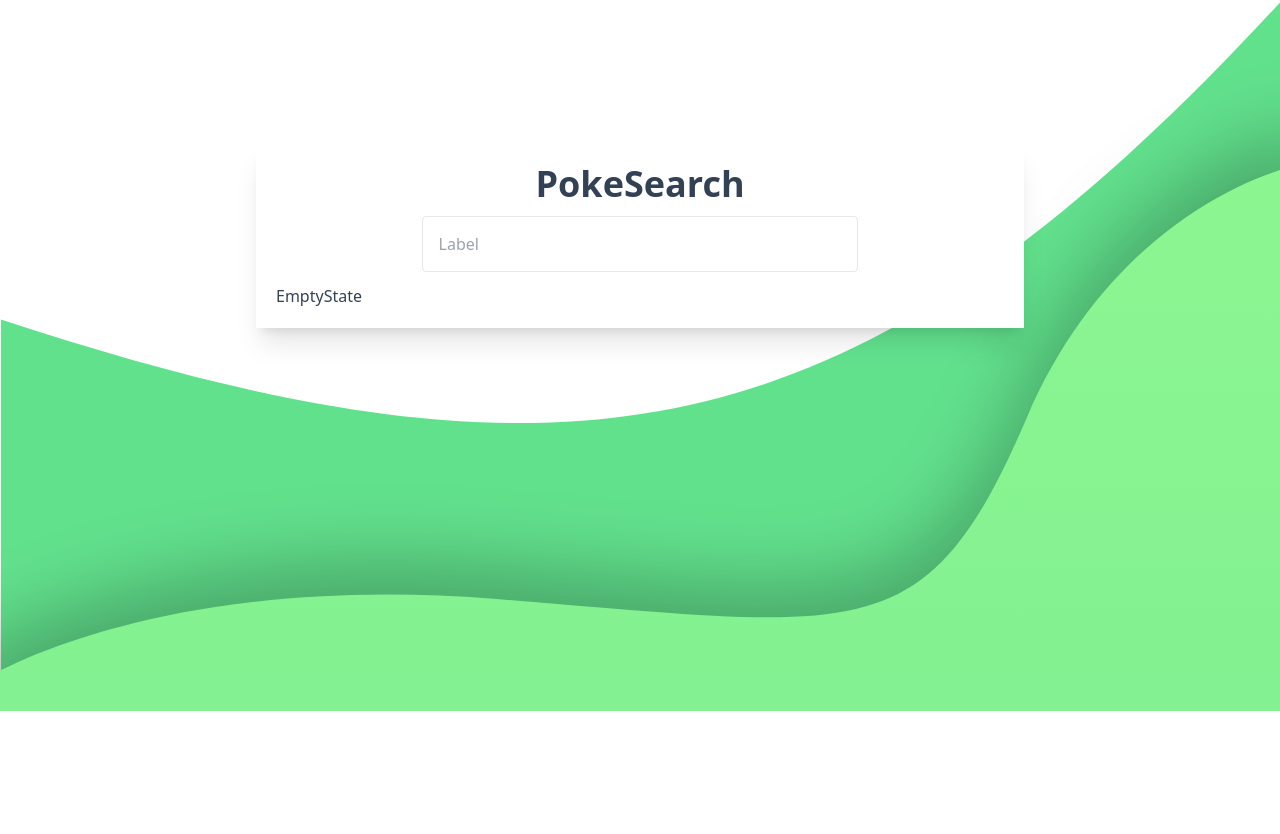
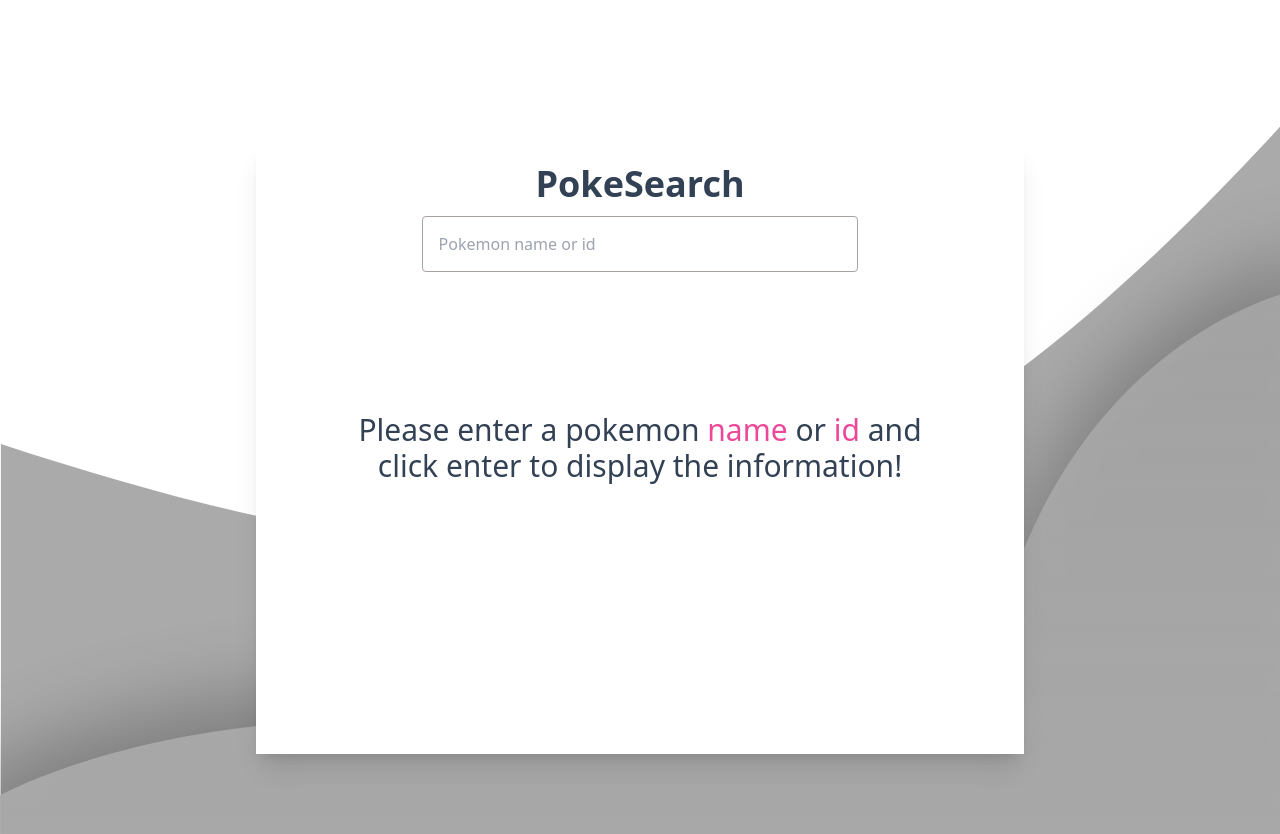
Before and after one commit to linapv18/poke-app, a Next.js app: page / in a window 1280 px wide. Shown: the top 834 px of the page. Before the commit the page ends 800 px from the top, so only its background shows below. Built offline with nearby package versions, Linux system fonts and the light colour scheme.

Commit message:
Use SWR to fetch data, added background effect

```diff
--- a/components/Background/Background.js
+++ b/components/Background/Background.js
@@ -1,15 +1,16 @@
 import React from "react";
+import getBgColor from "./utils";
 
-const Background = () => {
+const Background = ({type}) => {
   return (
-    <svg className="w-full absolute z-0 top-0"
+    <svg className="w-full absolute z-0 top-0 h-[120vh]"
       viewBox="0 0 1440 800"
       fill="none"
       xmlns="http://www.w3.org/2000/svg"
     >
       <path
         d="M1 1004H1442.5V0C966.314 518.626 644.677 571.095 1 359.5V1004Z"
-        fill="#62E18D"
+        fill= {getBgColor(type)}
       />
       <g filter="url(#filter0_d_202_200)">
         <path
@@ -60,8 +61,8 @@ const Background = () => {
           y2="1001"
           gradientUnits="userSpaceOnUse"
         >
-          <stop stopColor="#8CF691" />
-          <stop offset="1" stopColor="#80EF91" />
+          <stop stopColor={getBgColor(type, 0.8)} />
+          <stop offset="1" stopColor= {getBgColor(type)} />
         </linearGradient>
       </defs>
     </svg>
--- /dev/null
+++ b/components/Background/utils.js
@@ -0,0 +1,48 @@
+import {rgba} from "polished"
+
+const getBgColor = (type, opacity = 1) =>
+{
+  switch (type) {
+    case "normal":
+      return rgba("#A8A77A", opacity);
+    case "fire":
+      return rgba("#EE8130", opacity);
+    case "water":
+      return rgba("#6390F0", opacity);
+    case "electric":
+      return rgba("#F7D02C", opacity);
+    case "grass":
+      return rgba("#7AC74C", opacity);
+    case "ice":
+      return rgba("#96D9D6", opacity);
+    case "fighting":
+      return rgba("#C22E28", opacity);
+    case "poison":
+      return rgba("#A33EA1", opacity);
+    case "ground":
+      return rgba("#E2BF65", opacity);
+    case "flying":
+      return rgba("#A98FF3", opacity);
+    case "psychic":
+      return rgba("#F95587", opacity);
+    case "bug":
+      return rgba("#A6B91A", opacity);
+    case "rock":
+      return rgba("#B6A136", opacity);
+    case "ghost":
+      return rgba("#735797", opacity);
+    case "dragon":
+      return rgba("#6F35FC", opacity);
+    case "dark":
+      return rgba("#705746", opacity);
+    case "steel":
+      return rgba("#B7B7CE", opacity);
+    case "fairy":
+      return rgba("#D685AD", opacity);
+
+    default:
+      return rgba("#AAAAAA", opacity);
+  }
+}
+
+export default getBgColor
--- a/components/EmptyState/EmptyState.js
+++ /dev/null
@@ -1,7 +0,0 @@
-import React from "react";
-
-const EmptyState = () => {
-  return <div>EmptyState</div>;
-};
-
-export default EmptyState;
--- a/components/EmptyState/index.js
+++ /dev/null
@@ -1 +0,0 @@
-export { default } from "./EmptyState";
--- /dev/null
+++ b/components/Message/Message.js
@@ -0,0 +1,11 @@
+import React from "react";
+
+const Message = ({ children }) => {
+  return (
+    <div className="mx-auto my-32 text-3xl text-center max-w-xl">
+      {children}
+    </div>
+  );
+};
+
+export default Message;
--- /dev/null
+++ b/components/Message/index.js
@@ -0,0 +1 @@
+export { default } from "./Message";
--- a/components/PokemonInfo/PokemonInfo.js
+++ b/components/PokemonInfo/PokemonInfo.js
@@ -1,8 +1,8 @@
 import React from "react";
 import Image from "next/image";
 
-const PokemonInfo = ({ pokemonData }) => {
-  const { sprites, id, name, types, stats } = pokemonData;
+const PokemonInfo = ({ data }) => {
+  const { sprites, id, name, types, stats } = data;
 
   return (
     <>
--- a/package.json
+++ b/package.json
@@ -11,9 +11,13 @@
   "dependencies": {
     "autoprefixer": "10.4.14",
     "next": "13.4.2",
+    "polish": "^0.2.3",
+    "polished": "^4.2.2",
     "postcss": "8.4.23",
     "react": "18.2.0",
     "react-dom": "18.2.0",
+    "react-loader-spinner": "^5.3.4",
+    "swr": "^2.1.5",
     "tailwindcss": "3.3.2"
   }
 }
--- a/pages/index.js
+++ b/pages/index.js
@@ -1,49 +1,76 @@
-"use client";
-
 import { useState } from "react";
-
+import useSWR from "swr";
 import Background from "../components/Background";
-import EmptyState from "../components/EmptyState";
+import Message from "../components/Message";
 import PokemonInfo from "../components/PokemonInfo";
+import { fetcher } from "../utils/request";
+import { Oval } from "react-loader-spinner";
 
 const Home = () => {
   const [pokemonName, setPokemonName] = useState();
-  const [pokemonData, setPokemonData] = useState();
-  const [aboutPokemon, setAboutPokemon] = useState("");
+  const [searchValue, setSearchValue] = useState("");
+  const { data, error, isLoading } = useSWR(
+    pokemonName ? `https://pokeapi.co/api/v2/pokemon/${pokemonName}/` : null,
+    fetcher
+  );
+
   const searchEntry = (e) => {
     const { value } = e.target;
-    setPokemonName(value);
+    setSearchValue(value);
   };
 
   const onSubmit = (e) => {
     e.preventDefault();
-    fetch(`https://pokeapi.co/api/v2/pokemon/${pokemonName}/`)
-      .then((response) => response.json())
-      .then((data) => {
-        setPokemonData(data);
-      });
+    setPokemonName(searchValue);
   };
 
   const renderContent = () => {
-    if (!pokemonData) return <EmptyState />;
-
-    if (pokemonData.isLoading) return <h1>Loading...</h1>;
-
-    if (pokemonData.isError) return <pre>{JSON.stringify(pokemon.error)}</pre>;
-
-    return <PokemonInfo pokemonData={pokemonData} />;
+    if (isLoading)
+      return (
+        <div className="mx-auto my-28">
+          <Oval
+            height={40}
+            width={40}
+            color="#AAAAAA"
+            wrapperStyle={{}}
+            wrapperClass=""
+            visible={true}
+            ariaLabel="oval-loading"
+            secondaryColor="#AAAAAA"
+            strokeWidth={2}
+            strokeWidthSecondary={2}
+          />
+        </div>
+      );
+    if (error)
+      return (
+        <Message>
+          We couldn't find any pokemon with that name/id. 😔 Please try entering
+          a different one.{" "}
+        </Message>
+      );
+    if (!data)
+      return (
+        <Message>
+          Please enter a pokemon{" "}
+          <span className="text-bold text-pink-500 ">name </span> or{" "}
+          <span className="text-bold text-pink-500 ">id</span> and click enter
+          to display the information!
+        </Message>
+      );
+    return <PokemonInfo data={data} />;
   };
 
   return (
     <div className="">
-      <Background />
-      <div className="container mx-auto shadow-xl mt-36 text-slate-700 max-w-3xl flex flex-col p-5 relative bg-white">
+      <Background type={data?.types[0].type.name} />
+      <div className="container mx-auto shadow-xl mt-36 text-slate-700 max-w-3xl flex flex-col p-5 relative bg-white min-h-[610px]">
         <div className="text-4xl font-semibold text-center">PokeSearch</div>
         <form onSubmit={onSubmit} className="mx-auto my-3 w-3/5 h-14">
           <input
-            className="border rounded border-inherit text-base h-14 w-full pl-4"
+            className="border rounded border-inherit text-base h-14 w-full pl-4 border-stone-400"
             type="text"
-            placeholder="Label"
+            placeholder="Pokemon name or id"
             onChange={searchEntry}
           />
         </form>
--- a/styles/globals.css
+++ b/styles/globals.css
@@ -7,3 +7,7 @@
     font-family: Poppins, system-ui, sans-serif;
   }
 }
+
+body {
+  overflow: hidden;
+}
--- /dev/null
+++ b/utils/request.js
@@ -0,0 +1 @@
+export const fetcher = (...args) => fetch(...args).then((res) => res.json());
```
Also changed, not shown: 1 other file (tests, documents, lock files or other folders).
